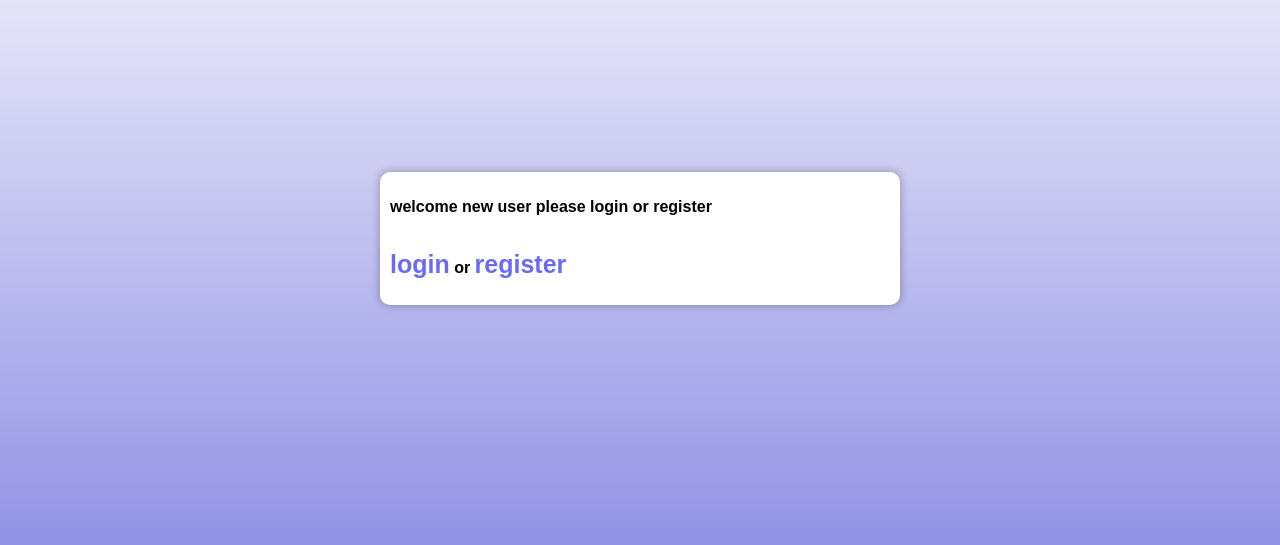
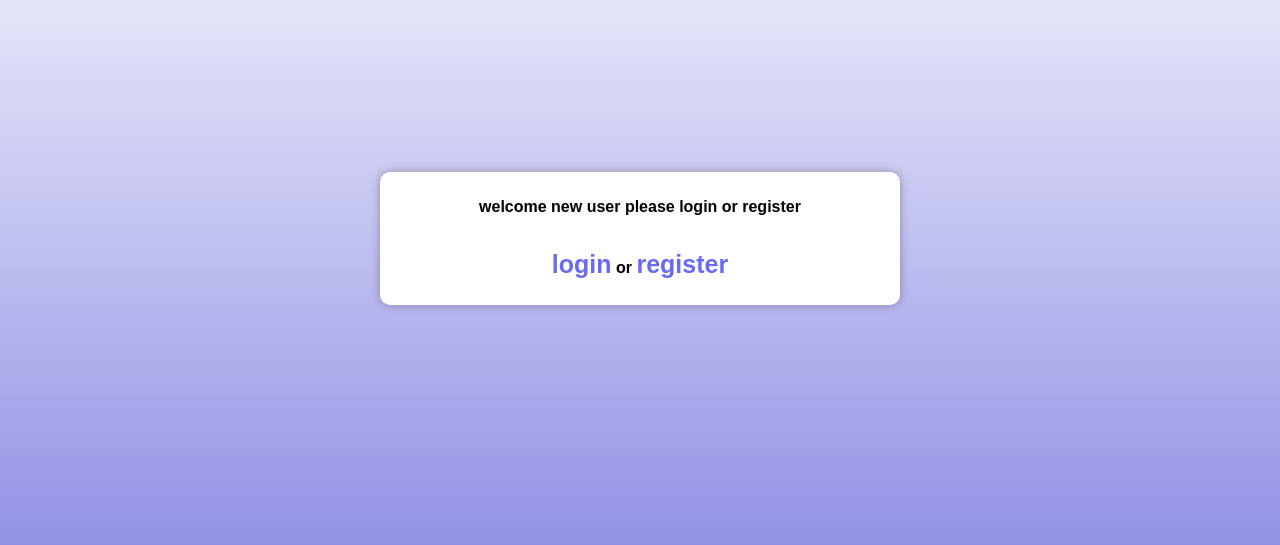
Before and after one commit to mohabmohamed44/Authentication-System-using-Django, a Django app: page / in a window 1280 px wide. Shown: the part 170-715 px from the top of the page. Run offline with Django 3.2, Linux system fonts and the light colour scheme; some web fonts are replaced.

Commit message:
Final Commit

```diff
--- a/mysite/static/css/styles.css
+++ b/mysite/static/css/styles.css
@@ -131,3 +131,6 @@ p.password-reset-complete-message {
         width: 90%;
     }
 }
+.centered-form p, .centered-form a {
+    text-align: center;
+}
--- a/mysite/templates/index.html
+++ b/mysite/templates/index.html
@@ -9,7 +9,7 @@
     <button type="submit">logout</button>
 </form>
 {% else %}
-<form>
+<form class="centered-form">
     <p>welcome new user please login or register</p>
     <p><a class="btn btn-primary" href="{% url 'login' %}">login</a> or <a class="btn btn-primary"href="{% url 'register' %}">register</a></p>
 </form>
```
